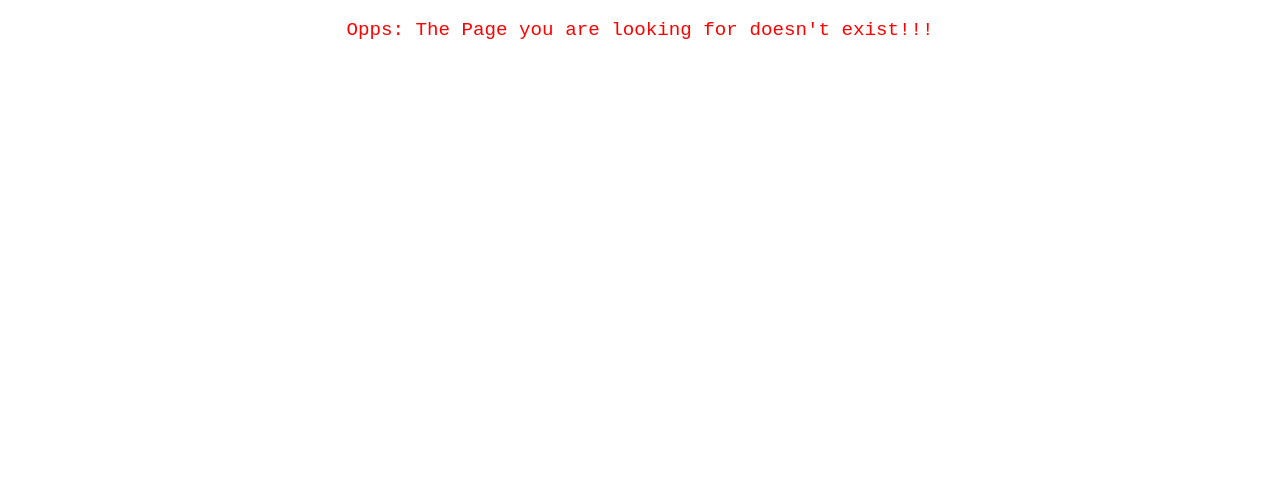
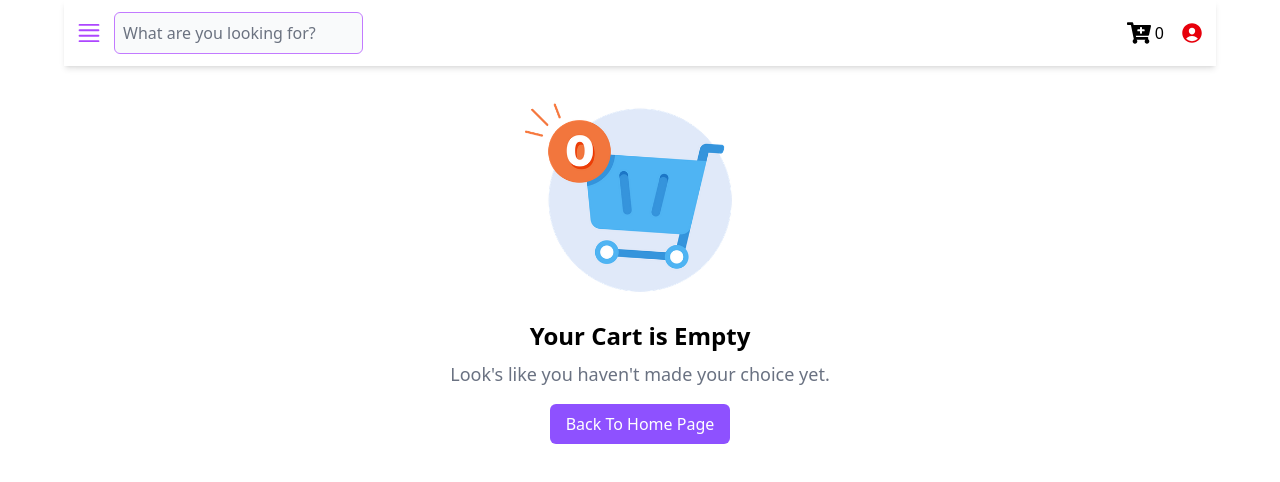
Before and after one commit to parveshqaiser/bookstore-frontend, a React (Vite) app: page /cart/items in a window 1280 px wide. Shown: the top 482 px of the page. Built offline with nearby package versions, Linux system fonts and the light colour scheme.

Commit message:
cart comp added

```diff
--- a/src/App.jsx
+++ b/src/App.jsx
@@ -14,6 +14,7 @@ import SignIn from './components/SignIn';
 import SignUp from './components/SignUp';
 import OtpVerification from './components/OtpVerification';
 import SingleBookView from './components/SingleBookView';
+import CartItems from './components/CartItems';
 
 function App() {
 
@@ -63,6 +64,10 @@ function App() {
             element : <SingleBookView />
         },
         {
+            path : "/cart/items",
+            element : <CartItems />
+        },
+        {
             path : "*",
             element : <h2 style={{fontSize:"1.2rem", color:"red", fontFamily:"monospace", textAlign:"center", margin:"1rem 0"}}>Opps: The Page you are looking for doesn't exist!!!</h2>
         }
--- /dev/null
+++ b/src/components/CartItems.jsx
@@ -0,0 +1,122 @@
+
+import React from 'react'
+import {res} from "../utils/constants";
+import NavBar from './NavBar';
+import { useDispatch, useSelector } from 'react-redux';
+import { MdDelete } from "react-icons/md";
+import { Link } from 'react-router-dom';
+import { FaArrowRightLong } from "react-icons/fa6";
+
+import logo from "../assets/empty-cart.webp";
+import { clearCart } from '../redux/cartSlice';
+
+let item = [{
+    id : '67e3d0984982f3f73cc87619',
+    title: 'Half Girlfriend',
+    author: 'Chetan Bhagat',
+    description: 'Half Girlfriend is an Indian English coming of age, young adult romance novel by Indian author Chetan Bhagat. The novel, set in rural Bihar, New Delhi, Patna.',
+    category: 'Romance',
+    publisher: 'Oswald',
+    language: 'English',
+    quantity: 13,
+    isAvailable: true,
+    pages: 230,
+    newPrice: 12,
+    oldPrice: 20,
+    coverPic: 'https://res.cloudinary.com/dp0v0zb7z/image/upload/v1742983319/isvjavq4kbivlnooillb.jpg',
+  }];
+
+const CartItems = () => {
+    let user = useSelector(store => store?.user?.user);
+    let cart = useSelector(store => store?.cart?.cartItems);
+
+    let dispatch = useDispatch();
+
+    console.log("cart ", cart);
+
+    function handleClearCart()
+    {
+        dispatch(clearCart());
+    }
+
+
+    return (
+    <>
+    <NavBar user={user}/>
+    <main className="h-auto max-w-6xl my-20 mx-4 lg:mx-auto space-y-6">
+
+        {cart && cart.length > 0 && (
+            <section className="flex flex-col md:flex-row justify-between items-center gap-4">
+                <h1 className="text-xl font-bold text-gray-700">🛒 My Shopping Cart</h1>
+                <button
+                    onClick={handleClearCart}
+                    className="px-4 py-2 text-sm rounded-md border border-red-500 text-red-600 hover:bg-red-100 cursor-pointer hover:border-red-700 transition-all">
+                    Clear Cart
+                </button>
+            </section>
+        )}
+
+        {cart && cart.length == 0 ? (
+            <div className='text-center'>
+                <img src={logo} className='w-60 mx-auto h-auto object-fill' alt="" />
+                <h1 className='font-bold text-2xl mb-2'>Your Cart is Empty</h1>
+                <p className='text-gray-500 text-lg mb-4'>Look's like you haven't made your choice yet.</p>
+                <button className='px-4 py-2 rounded-md bg-violet-500 text-white'>
+                    <Link to="/home" >Back To Home Page</Link>
+                </button>
+
+            </div>
+
+        ) : cart.map((book, index) =>(
+            <>
+            <section className="flex flex-col md:flex-row justify-between p-4 border-b-gray-600 rounded-md shadow-sm bg-white">
+                <aside className="flex gap-4 w-full md:w-3/4">
+                    <img src={book?.coverPic} alt="Book" className="w-20 h-auto object-cover rounded-md shadow-md" />
+                    <div className="flex flex-col justify-between w-full">
+                        <div>
+                        <p className="text-lg font-semibold text-gray-800">{book?.title}</p>
+                        <p className="text-sm text-gray-600">
+                            By <span className="font-medium">{book?.author}</span>
+                        </p>
+                        </div>
+                        <p className="text-sm text-gray-600">Qty: <span className="font-semibold">2</span></p>
+                    </div>
+                </aside>
+
+                <aside className='flex md:flex-col flex-row justify-between items-end p-2'>
+                    <p className='text-base text-gray-600 font-normal'>${book?.newPrice}</p>
+                    <div>
+                        <MdDelete size={24} className='text-red-600 cursor-pointer animate-bounce' />
+                    </div>
+                </aside>
+            </section>
+            </>
+        ))}
+
+        {cart && cart.length >0 && (
+        <>
+            <section className="flex flex-col md:flex-row justify-between md:items-center p-4 rounded-lg shadow-sm bg-white">
+                <div>
+                    <p className="text-base text-gray-700">Total Items: <span className="font-semibold">2</span></p>
+                    <p className="text-sm text-gray-500">Shipping and Taxes calculated at checkout</p>
+                </div>
+                <p className="text-base font-semibold text-gray-600">Gross Total: $100</p>
+            </section>
+
+            <section className='text-center space-y-2'>
+                <Link className='bg-purple-500 w-full block px-4 py-2 text-white rounded-md' to='/book/order/view'>Checkout</Link>
+                <p className='inline-block text-sm'>
+                    <Link to="/home" className='text-gray-600 hover:text-gray-800 transition' >
+                        Or Continue Shopping <FaArrowRightLong className='inline ml-2' />
+                    </Link>
+                </p>
+            </section>
+        </>
+        )}
+
+    </main>
+    </>
+    )
+}
+
+export default CartItems
--- a/src/components/Footer.jsx
+++ b/src/components/Footer.jsx
@@ -5,7 +5,7 @@ import { FaFacebook, FaInstagram, FaTwitter } from "react-icons/fa"
 
 const Footer = () => {
     return (
-        <>
+    <>
         <div className="container flex flex-col md:flex-row justify-between items-center gap-2">
             <div className="md:w-1/2 w-full">
                 <img src={footerLogo} alt="Logo" className="mb-3 w-16" />
@@ -53,7 +53,7 @@ const Footer = () => {
                 </a>
             </div>
         </div>
-            </>
+    </>
     )
 }
 
--- a/src/components/NavBar.jsx
+++ b/src/components/NavBar.jsx
@@ -64,7 +64,9 @@ const NavBar = ({user}) => {
             <div className="flex justify-between items-center gap-x-4">
                 <span className='text-[14px]'>{user?.name || ""}</span>
                 <aside className='flex gap-x-1'>
-                    <FaCartPlus size={24} />
+                    <Link to="/cart/items">
+                        <FaCartPlus size={24} />
+                    </Link>
                     <span>{cartItems && cartItems.length || 0}</span>
                 </aside>
                 <aside  className='relative cursor-pointer' onClick={()=>setToggle(!toggle)}>
```
Also changed, not shown: src/assets/empty-cart.webp (added).
